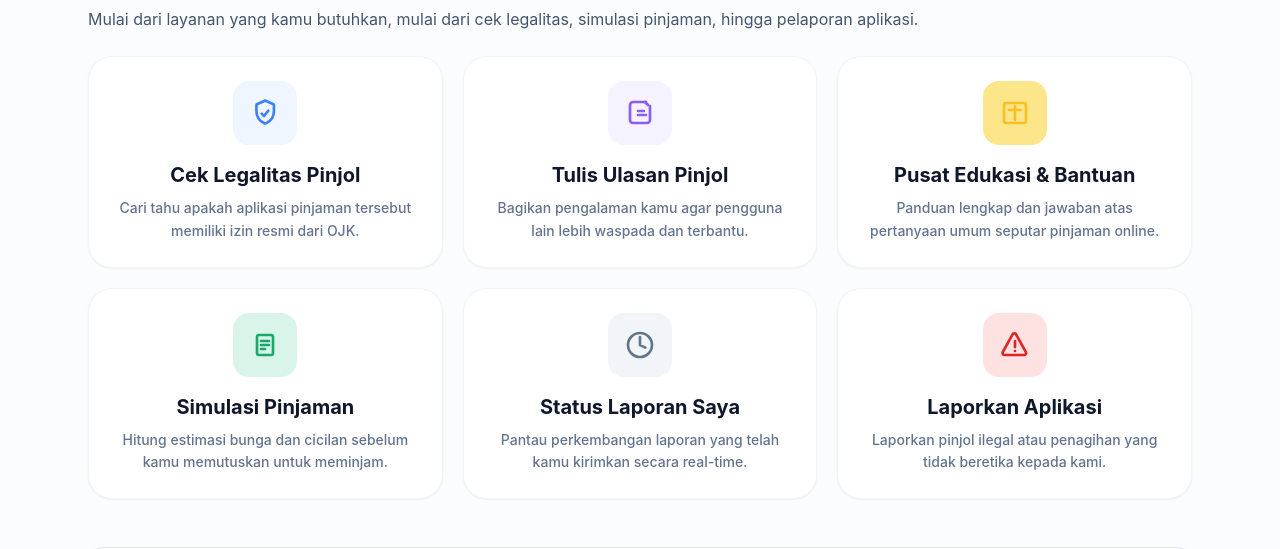
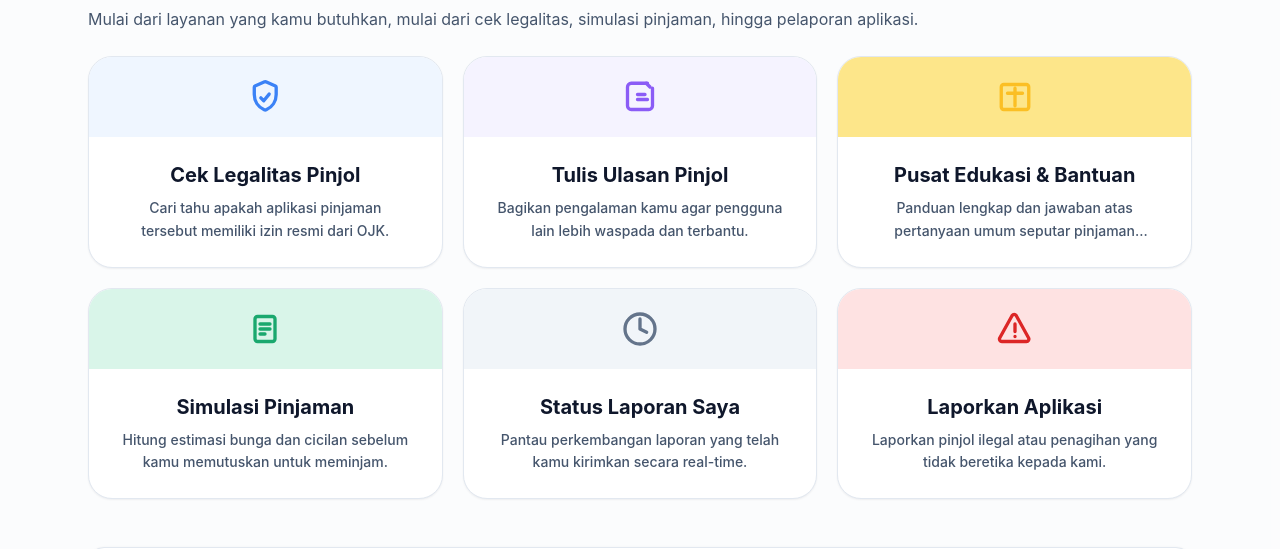
Before and after one commit to FajarArrizki/checked-pinjol-frontend, a React (Vite) app: page /home in a window 1280 px wide. Shown: the part 165-714 px from the top of the page. Built offline with nearby package versions, Linux system fonts and the light colour scheme; no server answers.

Commit message:
update MenuCard

```diff
--- a/src/components/MenuCard.tsx
+++ b/src/components/MenuCard.tsx
@@ -24,43 +24,44 @@
     <button
       type="button"
       onClick={onClick}
-      // AKSESIBILITAS: min-h dinaikkan dari [180px] ke [210px] agar ruang kartu longgar & tidak berdesakan setelah font membesar
-      className="group relative flex min-h-[210px] w-full flex-col items-center justify-center border p-6 text-center transition-all duration-300 hover:-translate-y-1 hover:shadow-xl"
+      // GABUNGAN: Menggunakan min-h-[210px] dari kode kedua agar kartu lebih tinggi
+      // Ditambah overflow-hidden agar warna header mentok tapi tetap mengikuti radius kartu
+      className="group relative flex min-h-[210px] w-full flex-col overflow-hidden text-center transition-all duration-300 hover:-translate-y-1 hover:shadow-xl border"
       style={{
         borderRadius: tokens.radius.lg,
-        borderColor: tokens.colors.slate[100],
+        borderColor: tokens.colors.slate[200], // Menggunakan slate 200 agar garis batas lebih jelas
         backgroundColor: 'white',
         boxShadow: tokens.shadow.sm,
       }}
     >
-      {/* Kotak warna ikon tetap proporsional di tengah */}
+      {/* BAGIAN ATAS: Banner Warna (Layout dari kode 1) tapi sedikit dinaikkan tingginya menjadi h-20 */}
       <div
-        className="mb-4 flex h-16 w-16 shrink-0 items-center justify-center transition-transform duration-500 group-hover:scale-110"
+        className="flex h-20 w-full shrink-0 items-center justify-center transition-colors duration-300 relative"
         style={{
-          borderRadius: tokens.radius.md,
           backgroundColor: theme.iconBg,
           color: theme.icon,
         }}
       >
-        <div className="flex h-8 w-8 items-center justify-center [&>svg]:h-full [&>svg]:w-full">
+        {/* Ikon di tengah banner (ukurannya dinaikkan sedikit ke h-10 w-10 karena banner lebih tinggi) */}
+        <div className="flex h-10 w-10 items-center justify-center transition-transform duration-500 group-hover:scale-110 [&>svg]:h-full [&>svg]:w-full">
           {icon}
         </div>
+
+        {/* Panah Hover (Layout dari kode 1) disesuaikan posisinya */}
+        <span className="absolute right-4 top-1/2 -translate-y-1/2 opacity-0 transition-all duration-300 group-hover:translate-x-1 group-hover:opacity-100 hidden md:block">
+          <svg className="h-6 w-6" style={{ color: theme.icon }} fill="none" stroke="currentColor" strokeWidth="2.5" viewBox="0 0 24 24">
+            <path strokeLinecap="round" strokeLinejoin="round" d="m9 5 7 7-7 7" />
+          </svg>
+        </span>
       </div>
 
-      {/* Panah Hover */}
-      <span className="absolute right-5 top-5 opacity-0 transition-all duration-300 group-hover:translate-x-1 group-hover:opacity-100">
-        <svg className="h-5 w-5 text-slate-300" fill="none" stroke="currentColor" strokeWidth="2" viewBox="0 0 24 24">
-          <path strokeLinecap="round" strokeLinejoin="round" d="m8.25 4.5 7.5 7.5-7.5 7.5" />
-        </svg>
-      </span>
-
-      <div>
-        {/* AKSESIBILITAS: Judul menu naik dari text-base ke text-xl */}
+      {/* BAGIAN BAWAH: Teks dan Deskripsi (Aksesibilitas dari kode 2) */}
+      <div className="flex flex-1 flex-col items-center justify-center p-6">
+        {/* AKSESIBILITAS: Judul menu text-xl */}
         <h3 className="text-xl font-bold text-slate-900">{title}</h3>
         {description && (
-          // AKSESIBILITAS: Deskripsi naik dari text-xs ke text-sm.
-          // Warna abu-abunya diganti dari text-slate-400 ke text-slate-500 agar lebih kontras dan mudah dibaca
-          <p className="mt-2 text-sm font-medium leading-relaxed text-slate-500 line-clamp-2">
+          // AKSESIBILITAS: Deskripsi text-sm dan warna slate-600 (dipertajam sedikit dari slate-500)
+          <p className="mt-2 text-sm font-medium leading-relaxed text-slate-600 line-clamp-2 px-2">
             {description}
           </p>
         )}
```
